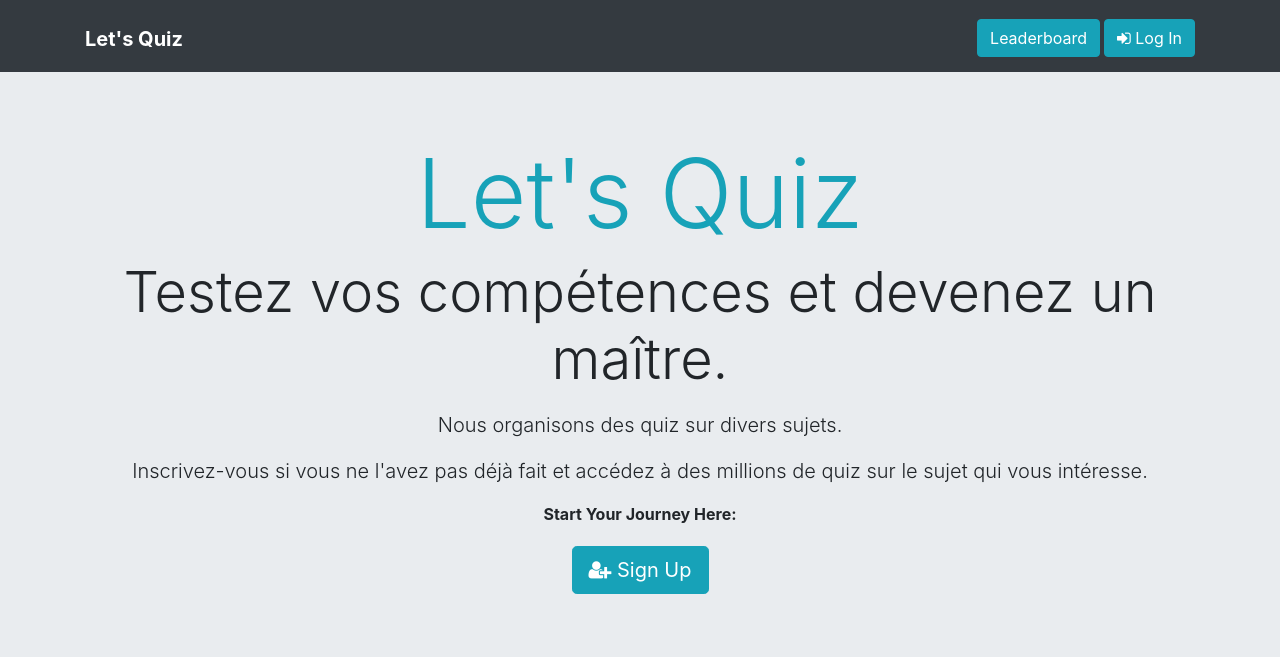
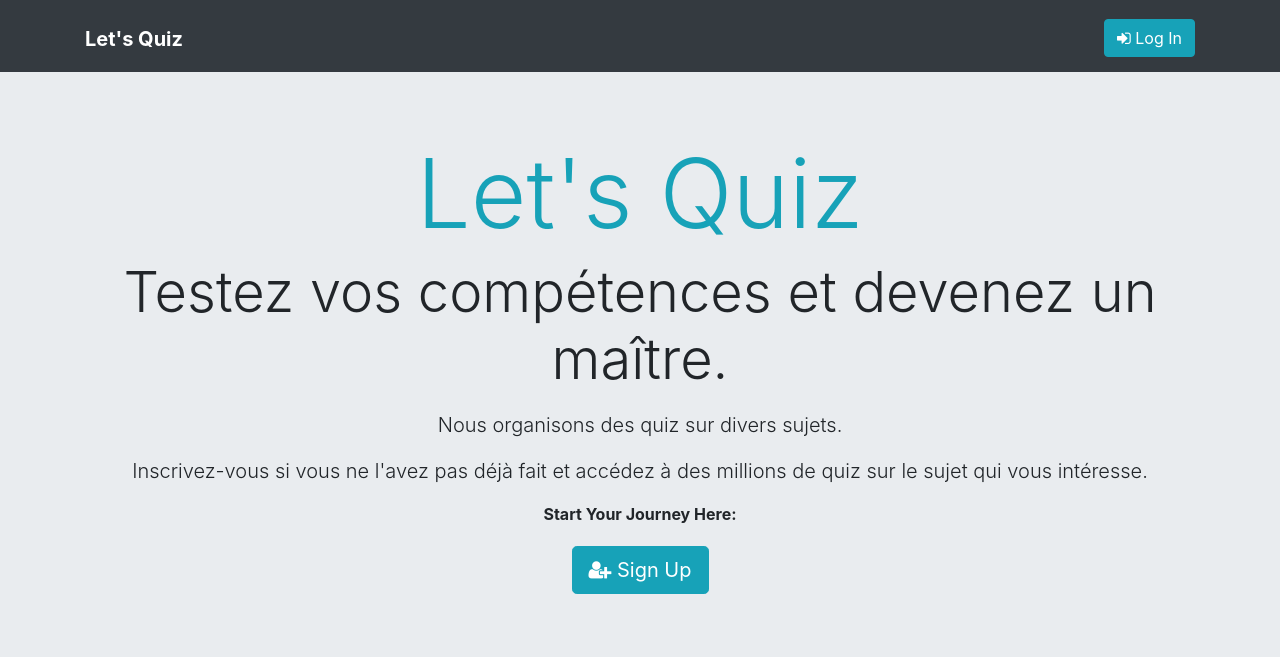
Before and after one commit to Baba905/Quizz-ml, a Django app: page / in a window 1280 px wide. Shown: the top 657 px of the page. Run offline with Django 4.2, Linux system fonts and the light colour scheme; some libraries are stand-ins or nearby versions.

Commit message:
change leaderboard button

```diff
--- a/quizz/templates/base.html
+++ b/quizz/templates/base.html
@@ -27,7 +27,6 @@
             <button type="button" class="navbar-toggler" data-toggle="collapse" data-target="#navbar" aria-controls="navbar" aria-expanded="false" aria-label="Toggle navigation"><span class="navbar-toggler-icon"></span></button>
             <div class="collapse navbar-collapse justify-content-end " id="navbar">
                 {% if not request.user.is_active %}
-                <a href="{% url 'leaderboard' %}" class="btn btn-info mt-1 mx-1">Leaderboard</a>
                 <a href="{% url 'login' %}" class="btn btn-info mt-1"><i class="fa fa-sign-in" aria-hidden="true"></i> Log In</a>
                 {% else %}
                 <h6 class="text-white mt-2 mr-2">Welcome, {{ request.user.username }} | </h6>
```
